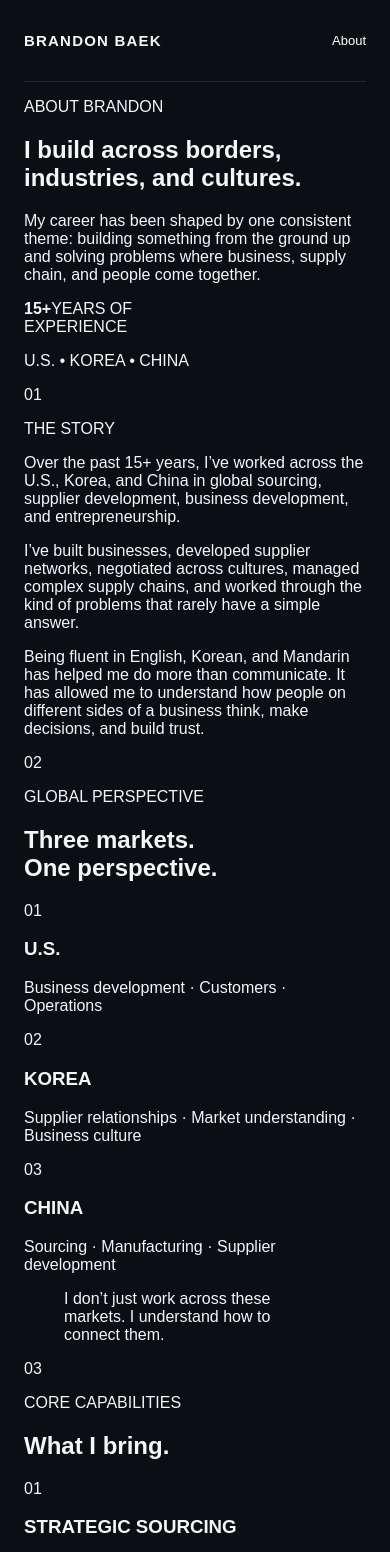
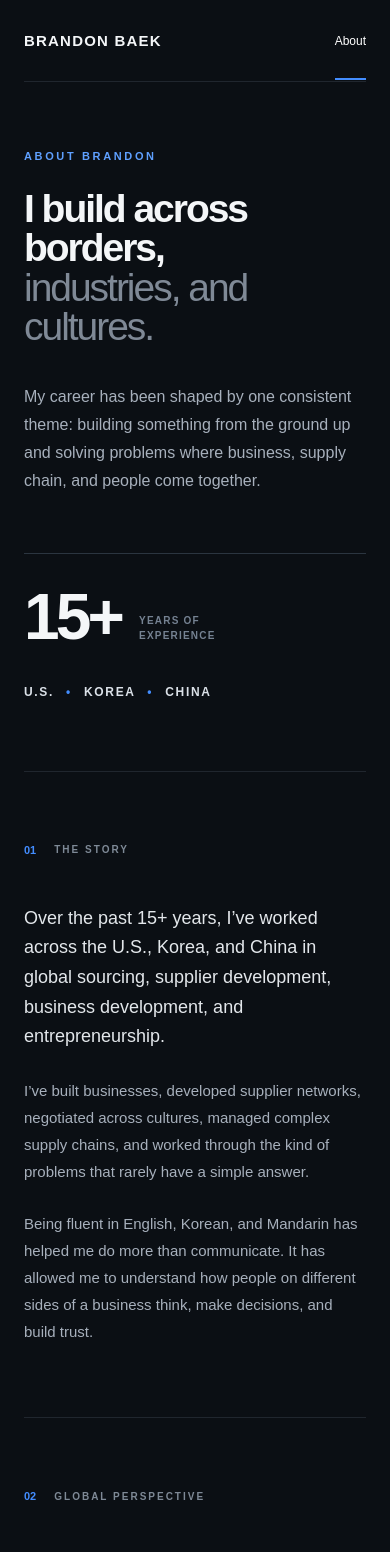
Before and after one commit to su59201/Brandon-Website, a Next.js app: page /about in a window 390 px wide. Shown: the top 1552 px of the page. Built offline with nearby package versions, Linux system fonts and the light colour scheme.

Commit message:
Add complete responsive About page design

```diff
--- a/app/globals.css
+++ b/app/globals.css
@@ -425,3 +425,79 @@ a {
 .about-pillars p{margin:16px 0 0;color:#919ca9;font-size:13px;line-height:1.7}
 @media(max-width:900px){.about-hero{grid-template-columns:1fr;gap:64px}.about-markets{padding:38px 0 0;border-top:1px solid #28313c;border-left:0}.about-positioning{grid-template-columns:1fr;gap:46px}}
 @media(max-width:700px){.about-page{padding:0 24px 55px}.about-brand-subtitle,.about-nav>a:not(.about-home-link):not(.about-nav-active){display:none}.about-nav{gap:18px}.about-nav .about-home-link{padding-right:18px}.about-hero{min-height:0;padding:64px 0}.about-hero h1{font-size:43px}.about-lead{font-size:15px}.about-years{margin-top:48px}.about-years strong{font-size:64px}.about-positioning{padding-top:64px}.about-pillars{grid-template-columns:1fr}}
+
+
+/* =========================
+   ABOUT PAGE V2
+========================= */
+.about-v2{padding-bottom:0}
+.about-v2 .about-header{position:relative;z-index:2}
+.about-v2-nav{gap:36px}
+.about-v2-nav .about-nav-active{position:relative}
+.about-v2-nav .about-nav-active::after{content:"";position:absolute;left:0;right:0;bottom:-31px;height:2px;background:#438dff}
+.about-v2-label{margin:0;color:#5fa0ff;font-size:11px;font-weight:800;letter-spacing:.24em}
+.about-v2-hero{min-height:670px;display:grid;grid-template-columns:minmax(0,1.6fr) minmax(240px,.55fr);align-items:center;gap:84px;padding:96px 0;border-bottom:1px solid #20262e}
+.about-v2-hero h1{max-width:880px;margin:27px 0 0;font-size:clamp(52px,5.4vw,76px);line-height:1.01;letter-spacing:-.052em}
+.about-v2-hero h1 span,.about-v2-section-head h2 span,.about-v2-experience h2 span{color:#7f8996;font-weight:400}
+.about-v2-intro{max-width:735px;margin:36px 0 0;color:#a7b0bc;font-size:18px;line-height:1.75}
+.about-v2-hero-meta{padding-left:42px;border-left:1px solid #2b3540}
+.about-v2-hero-meta>div{display:flex;align-items:flex-end;gap:18px}
+.about-v2-hero-meta strong{font-size:76px;line-height:.8;letter-spacing:-.06em}
+.about-v2-hero-meta span{color:#758292;font-size:10px;font-weight:800;line-height:1.5;letter-spacing:.12em}
+.about-v2-hero-meta>p{margin:64px 0 0;color:#dbe1e8;font-size:12px;font-weight:800;letter-spacing:.14em}
+.about-v2-hero-meta i{margin:0 7px;color:#438dff;font-style:normal}
+.about-v2-section{padding:104px 0;border-bottom:1px solid #20262e}
+.about-v2-section-label{display:flex;align-items:center;gap:18px}
+.about-v2-section-label span{color:#438dff;font-size:11px;font-weight:800}
+.about-v2-section-label p{margin:0;color:#7e8996;font-size:10px;font-weight:800;letter-spacing:.2em}
+.about-v2-story{display:grid;grid-template-columns:minmax(210px,.55fr) minmax(0,1.45fr);gap:90px}
+.about-v2-prose{max-width:790px}
+.about-v2-prose p{margin:0 0 25px;color:#a7b0bc;font-size:17px;line-height:1.8}
+.about-v2-prose p:first-child{color:#e3e7eb;font-size:21px;line-height:1.65}
+.about-v2-prose p:last-child{margin-bottom:0}
+.about-v2-section-head{display:grid;grid-template-columns:minmax(210px,.55fr) minmax(0,1.45fr);align-items:end;gap:90px;margin-bottom:64px}
+.about-v2-section-head h2,.about-v2-experience h2{margin:0;font-size:clamp(38px,4vw,57px);line-height:1.05;letter-spacing:-.045em}
+.about-v2-markets{display:grid;grid-template-columns:repeat(3,1fr);border-top:1px solid #303842;border-left:1px solid #303842}
+.about-v2-markets article{min-height:235px;padding:31px 32px;border-right:1px solid #303842;border-bottom:1px solid #303842}
+.about-v2-markets article>span,.about-v2-capabilities article>span,.about-v2-principles article>span{color:#438dff;font-size:10px;font-weight:800;letter-spacing:.12em}
+.about-v2-markets h3{margin:48px 0 0;font-size:23px;letter-spacing:.05em}
+.about-v2-markets p{max-width:260px;margin:18px 0 0;color:#8f9aa7;font-size:13px;line-height:1.7}
+.about-v2-markets-section blockquote{margin:56px 0 0;padding-left:30px;border-left:2px solid #438dff;color:#a1abb7;font-size:clamp(24px,2.8vw,36px);line-height:1.35;letter-spacing:-.025em}
+.about-v2-markets-section blockquote span{color:#f1f4f7}
+.about-v2-capabilities{border-top:1px solid #303842}
+.about-v2-capabilities article{display:grid;grid-template-columns:70px minmax(220px,.6fr) minmax(0,1fr);gap:28px;align-items:start;padding:36px 0;border-bottom:1px solid #303842}
+.about-v2-capabilities h3{margin:0;font-size:15px;letter-spacing:.05em}
+.about-v2-capabilities p{max-width:600px;margin:0;color:#929daa;font-size:14px;line-height:1.75}
+.about-v2-experience{display:grid;grid-template-columns:minmax(210px,.55fr) minmax(0,1.45fr);gap:90px}
+.about-v2-experience-copy h2{margin-bottom:48px}
+.about-v2-principles{display:grid;grid-template-columns:repeat(2,1fr);border-top:1px solid #303842;border-left:1px solid #303842}
+.about-v2-principles article{display:grid;grid-template-columns:34px 1fr;gap:14px;min-height:230px;padding:31px 30px;border-right:1px solid #303842;border-bottom:1px solid #303842}
+.about-v2-principles h3{margin:0 0 25px;font-size:14px;letter-spacing:.06em}
+.about-v2-principles p{margin:0;color:#99a4b1;font-size:15px;line-height:1.75}
+.about-v2-closing{padding:120px 0 130px}
+.about-v2-closing h2{max-width:1000px;margin:29px 0 0;font-size:clamp(38px,4.5vw,62px);line-height:1.12;letter-spacing:-.045em}
+.about-v2-actions{display:flex;align-items:center;gap:42px;margin-top:56px}
+.about-v2-actions a{display:inline-flex;align-items:center;gap:22px;padding-bottom:9px;color:#aeb7c2;border-bottom:1px solid #4a535e;font-size:12px;font-weight:800;letter-spacing:.06em}
+.about-v2-actions .about-v2-primary{color:#fff;border-color:#5d9cff}
+.about-v2-actions a span{color:#5fa0ff;font-size:18px}
+@media(max-width:900px){
+.about-v2-hero{grid-template-columns:1fr;gap:58px}
+.about-v2-hero-meta{padding:38px 0 0;border-top:1px solid #2b3540;border-left:0}
+.about-v2-hero-meta>p{margin-top:42px}
+.about-v2-story,.about-v2-section-head,.about-v2-experience{grid-template-columns:1fr;gap:48px}
+.about-v2-markets{grid-template-columns:1fr}
+.about-v2-capabilities article{grid-template-columns:45px minmax(190px,.55fr) 1fr}
+}
+@media(max-width:700px){
+.about-v2-nav{gap:18px}.about-v2-nav a{font-size:12px}.about-v2-nav .about-nav-active::after{bottom:-32px}
+.about-v2-hero{min-height:0;padding:68px 0 72px}.about-v2-hero h1{font-size:44px}.about-v2-intro{font-size:16px}
+.about-v2-hero-meta strong{font-size:64px}.about-v2-section{padding:72px 0}
+.about-v2-prose p{font-size:15px}.about-v2-prose p:first-child{font-size:18px}
+.about-v2-section-head{margin-bottom:44px}.about-v2-markets article{min-height:195px}
+.about-v2-markets h3{margin-top:38px}.about-v2-markets-section blockquote{margin-top:42px;font-size:24px}
+.about-v2-capabilities article{grid-template-columns:35px 1fr;gap:18px;padding:30px 0}
+.about-v2-capabilities article p{grid-column:2}.about-v2-principles{grid-template-columns:1fr}
+.about-v2-principles article{min-height:195px}.about-v2-closing{padding:82px 0 92px}
+.about-v2-actions{align-items:flex-start;flex-direction:column;gap:28px;margin-top:44px}
+}
+@media(max-width:520px){.about-v2-nav a:nth-last-child(-n+2){display:none}.about-v2-hero h1{font-size:39px}}
```
